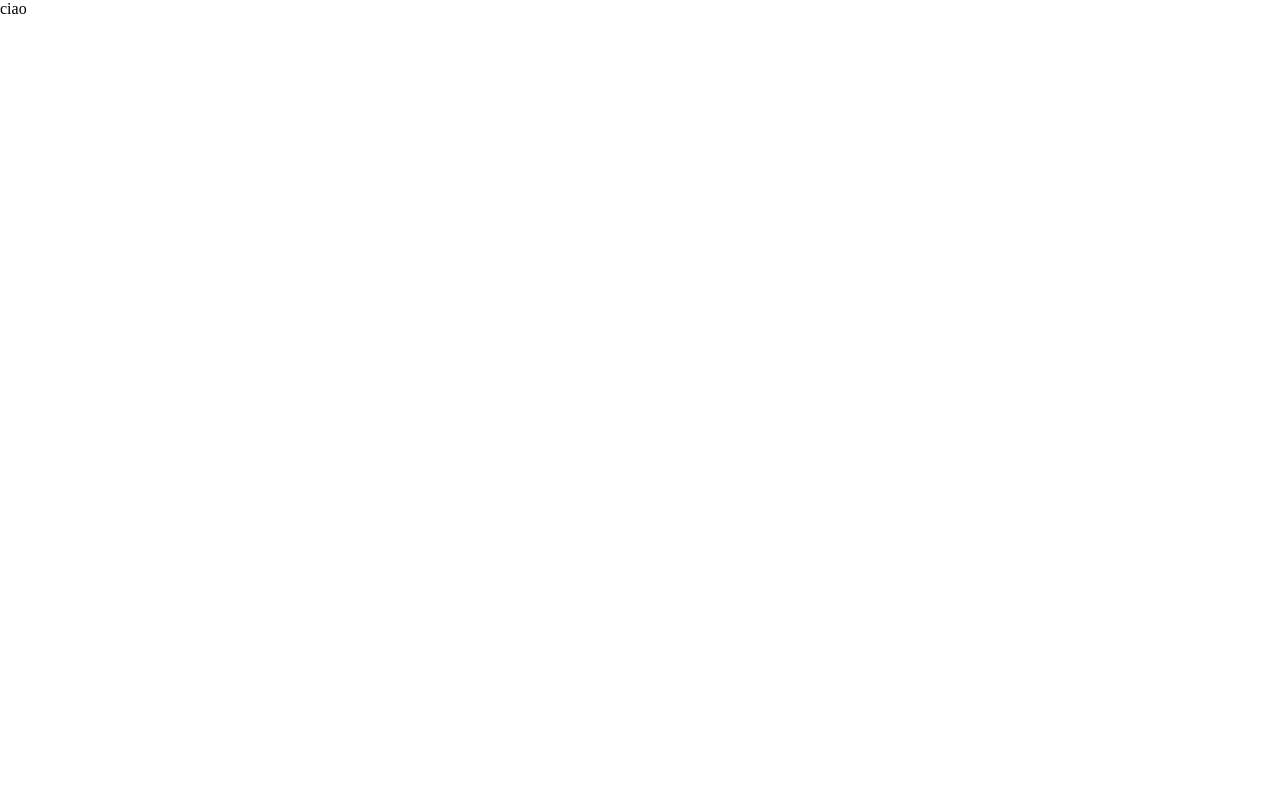
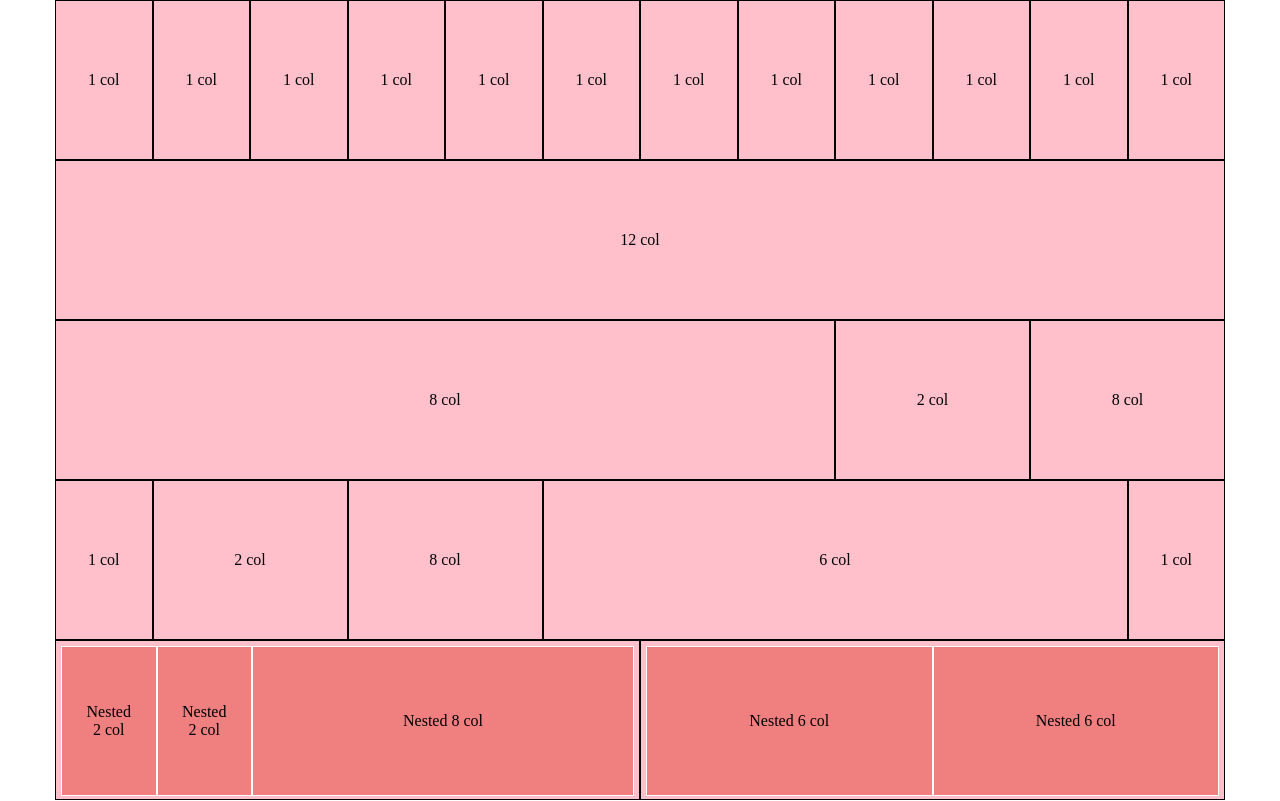
Before and after one commit to adicrescenzo79/html-css-12bool, a plain HTML site: page index.html in a window 1280 px wide. Drawn offline with Linux system fonts and the light colour scheme.

Commit message:
completato

```diff
--- a/assets/css/master.css
+++ b/assets/css/master.css
@@ -0,0 +1,22 @@
+[class*='col-']{
+  height: 20vh;
+  border: 1px solid black;
+  background-color: #FFC0CB;
+  text-align: center;
+  position: relative;
+}
+
+span{
+  position: absolute;
+  top: 50%;
+  transform: translate(-50%, -50%);
+}
+
+.nested{
+  padding: 5px;
+}
+.nested [class*='col-']{
+  height: calc(20vh - 10px);
+  background-color: #F07F80;
+  border: 1px solid white;
+}
--- a/index.html
+++ b/index.html
@@ -7,6 +7,105 @@
     <link rel="stylesheet" href="./assets/css/master.css">
   </head>
   <body>
-    ciao
+    <div class="container">
+      <div class="col-1">
+        <span>1 col</span>
+      </div>
+      <div class="col-1">
+        <span>1 col</span>
+      </div>
+      <div class="col-1">
+        <span>1 col</span>
+      </div>
+      <div class="col-1">
+        <span>1 col</span>
+      </div>
+      <div class="col-1">
+        <span>1 col</span>
+      </div>
+      <div class="col-1">
+        <span>1 col</span>
+      </div>
+      <div class="col-1">
+        <span>1 col</span>
+      </div>
+      <div class="col-1">
+        <span>1 col</span>
+      </div>
+      <div class="col-1">
+        <span>1 col</span>
+      </div>
+      <div class="col-1">
+        <span>1 col</span>
+      </div>
+      <div class="col-1">
+        <span>1 col</span>
+      </div>
+      <div class="col-1">
+        <span>1 col</span>
+      </div>
+    </div>
+
+    <div class="container">
+      <div class="col-12">
+        <span>12 col</span>
+      </div>
+    </div>
+
+    <div class="container">
+      <div class="col-8">
+        <span>8 col</span>
+      </div>
+      <div class="col-2">
+        <span>2 col</span>
+      </div>
+      <div class="col-2">
+        <span>8 col</span>
+      </div>
+
+    </div>
+
+    <div class="container">
+      <div class="col-1">
+        <span>1 col</span>
+      </div>
+      <div class="col-2">
+        <span>2 col</span>
+      </div>
+      <div class="col-2">
+        <span>8 col</span>
+      </div>
+      <div class="col-6">
+        <span>6 col</span>
+      </div>
+      <div class="col-1">
+        <span>1 col</span>
+      </div>
+
+    <div class="container">
+      <div class="col-6">
+        <div class="container nested">
+          <div class="col-2">
+            <span>Nested 2 col</span>
+          </div>
+          <div class="col-2">
+            <span>Nested 2 col</span>
+          </div>
+          <div class="col-8">
+            <span>Nested 8 col</span>
+          </div>
+
+        </div>
+      </div>
+      <div class="col-6">
+        <div class="container nested">
+          <div class="col-6">
+            <span>Nested 6 col</span>
+          </div>
+          <div class="col-6">
+            <span>Nested 6 col</span>
+          </div>
+        </div>
+    </div>
   </body>
 </html>
```
